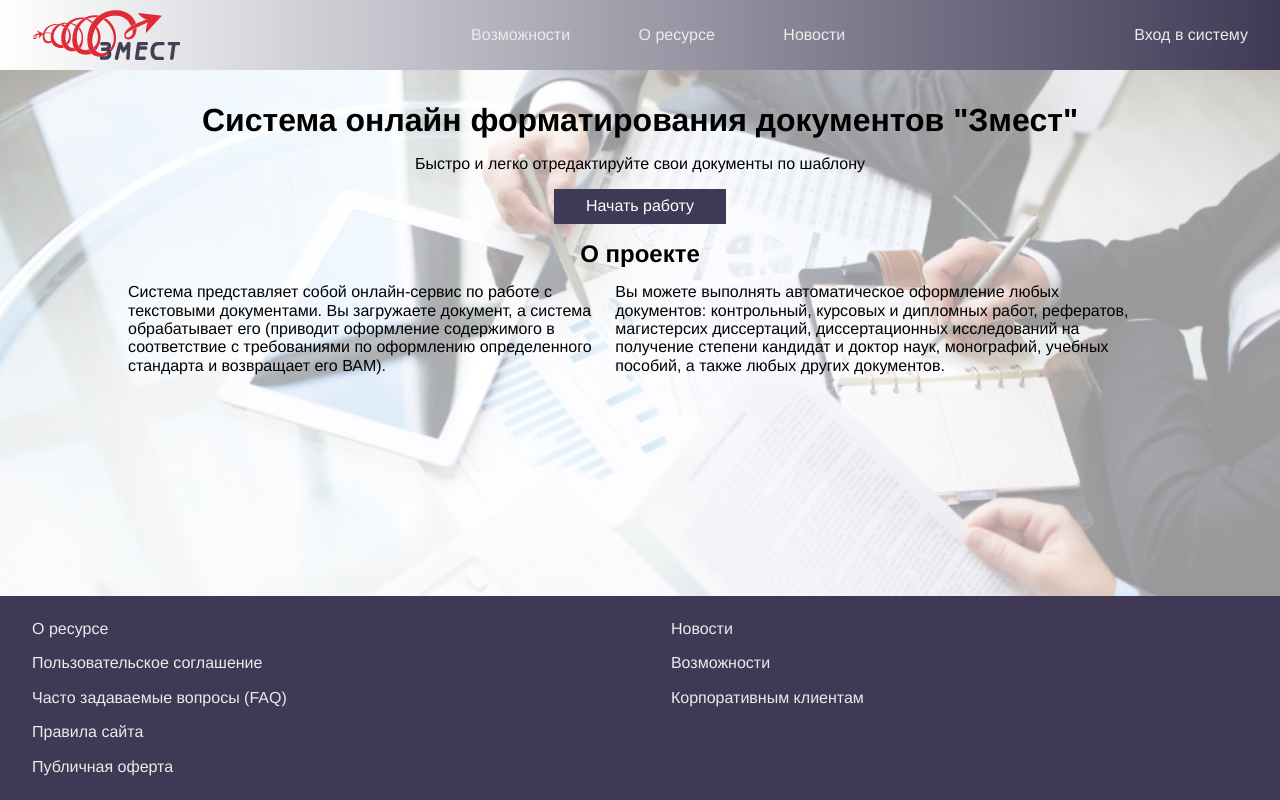
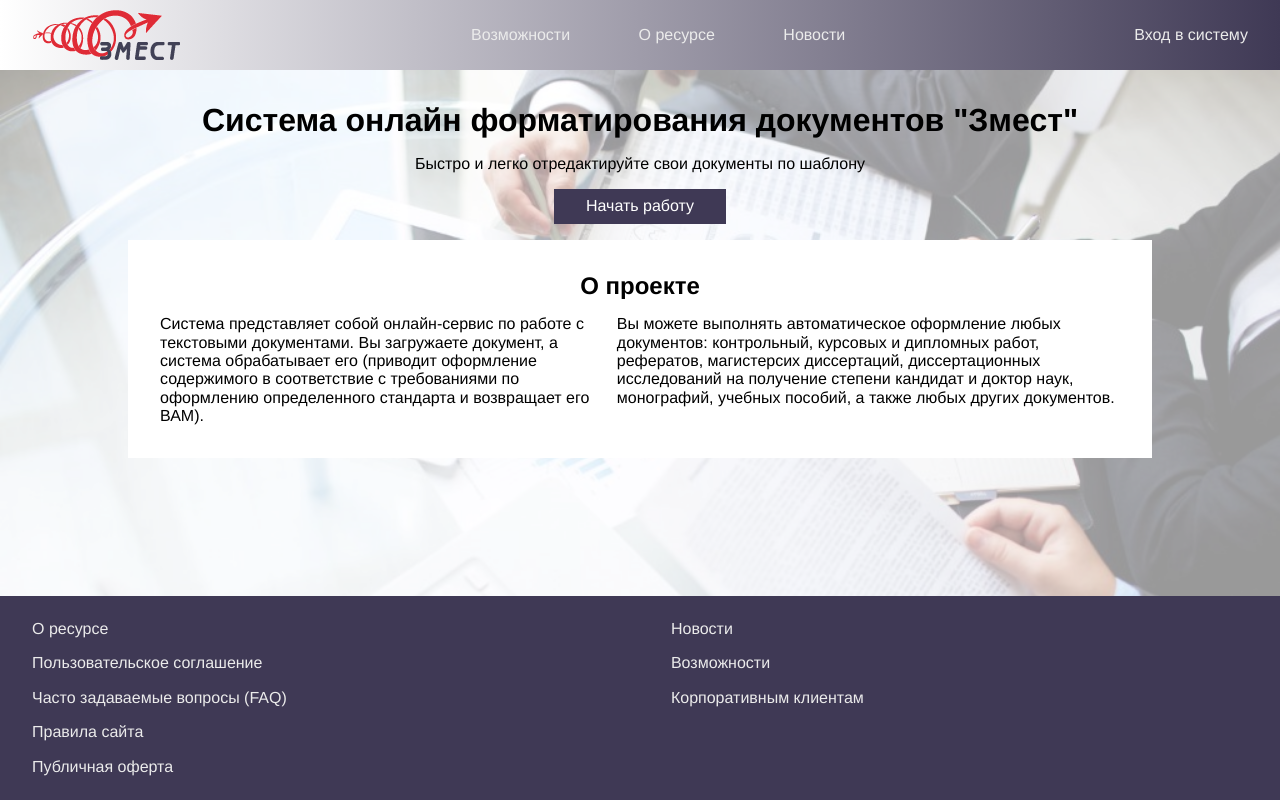
Before and after one commit to Zima04/NGOST-frontend, a Vue app: page /#/about in a window 1280 px wide. Built offline with nearby package versions, Linux system fonts and the light colour scheme.

Commit message:
description background

```diff
--- a/src/views/about.vue
+++ b/src/views/about.vue
@@ -73,8 +73,11 @@
     }
 
     .description {
+        background-color: white;
+        padding: 2rem;
+        margin-top: 1rem;
         &__title {
-            margin: 1rem 0;
+            margin: 0 0 1rem;
             text-align: center;
         }
         &__container {
```
